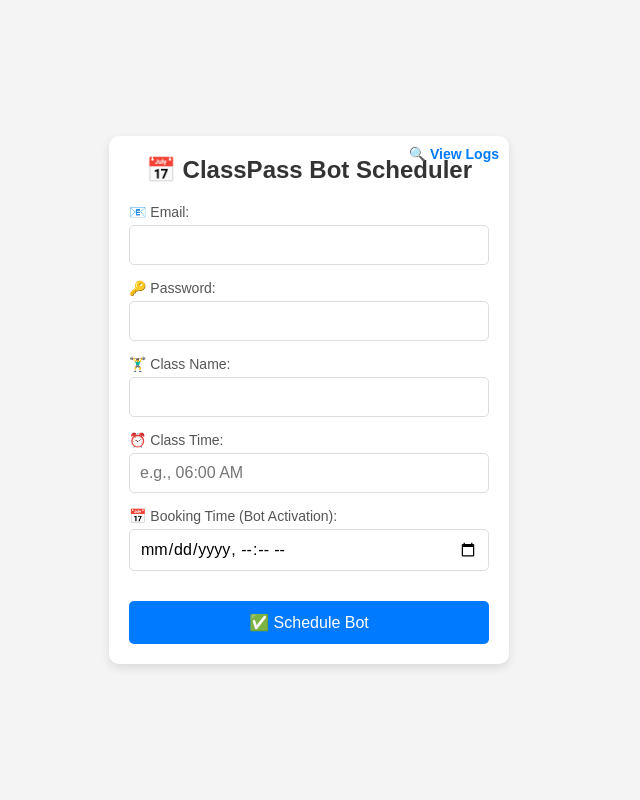
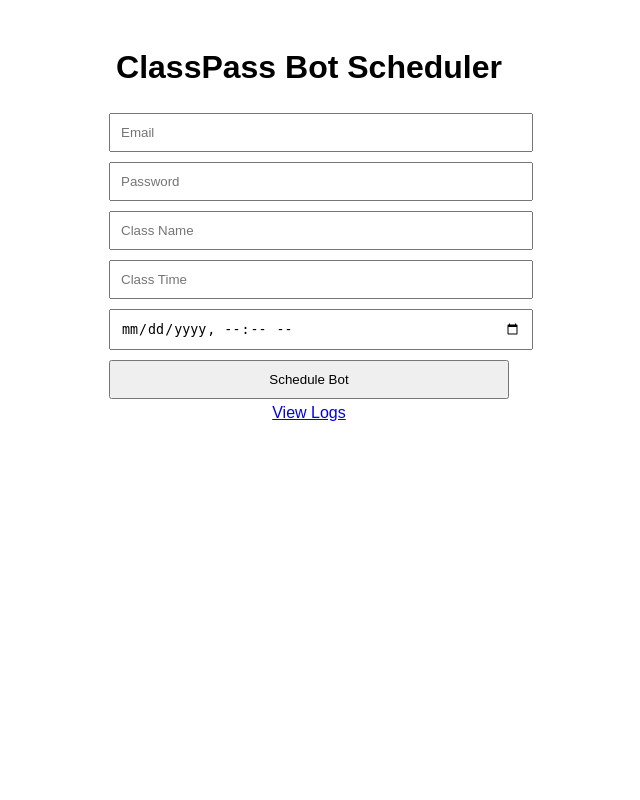
Before and after one commit to hannesue/classpass-bot, a Flask app: page / in a window 1280 px wide. Shown: the whole page, without its empty margins (331-971 px from the left). Run offline with Flask 3, Linux system fonts and the light colour scheme.

Commit message:
Update index.html

```diff
--- a/templates/index.html
+++ b/templates/index.html
@@ -5,158 +5,38 @@
     <meta name="viewport" content="width=device-width, initial-scale=1.0">
     <title>ClassPass Bot</title>
     <style>
-        /* Global Styles */
-        * {
-            box-sizing: border-box;
-            margin: 0;
-            padding: 0;
-            font-family: Arial, sans-serif;
+        body { font-family: Arial, sans-serif; text-align: center; }
+        .container { max-width: 400px; margin: auto; padding: 20px; }
+        input, button { width: 100%; padding: 10px; margin: 5px 0; }
+        #message { display: none; padding: 10px; margin-top: 10px; }
+    </style>
+    <script>
+        function scheduleBot(event) {
+            event.preventDefault();
+            let formData = new FormData(document.getElementById("scheduleForm"));
+            fetch("/schedule", { method: "POST", body: formData })
+                .then(response => response.json())
+                .then(data => {
+                    document.getElementById("message").innerText = data.message;
+                    document.getElementById("message").style.display = "block";
+                    document.getElementById("scheduleForm").reset();
+                });
         }
-
-        body {
-            display: flex;
-            justify-content: center;
-            align-items: center;
-            min-height: 100vh;
-            background: #f4f4f4;
-            padding: 20px;
-        }
-
-        .container {
-            background: white;
-            padding: 20px;
-            border-radius: 10px;
-            box-shadow: 0 4px 10px rgba(0, 0, 0, 0.1);
-            max-width: 400px;
-            width: 100%;
-            text-align: center;
-            position: relative;
-        }
-
-        h1 {
-            margin-bottom: 20px;
-            font-size: 24px;
-            color: #333;
-        }
-
-        label {
-            display: block;
-            font-size: 14px;
-            text-align: left;
-            margin: 10px 0 5px;
-            color: #555;
-        }
-
-        input {
-            width: 100%;
-            padding: 10px;
-            border: 1px solid #ddd;
-            border-radius: 5px;
-            font-size: 16px;
-        }
-
-        button {
-            width: 100%;
-            padding: 12px;
-            margin-top: 15px;
-            background: #007BFF;
-            color: white;
-            font-size: 16px;
-            border: none;
-            border-radius: 5px;
-            cursor: pointer;
-            transition: 0.3s;
-        }
-
-        button:hover {
-            background: #0056b3;
-        }
-
-        .form-group {
-            margin-bottom: 15px;
-        }
-
-        /* Floating Log Button */
-        .log-link {
-            position: absolute;
-            top: 10px;
-            right: 10px;
-            font-size: 14px;
-        }
-
-        .log-link a {
-            text-decoration: none;
-            color: #007BFF;
-            font-weight: bold;
-        }
-
-        .log-link a:hover {
-            color: #0056b3;
-        }
-    </style>
+    </script>
 </head>
 <body>
-
     <div class="container">
-        <div class="log-link">
-            <a href="#" onclick="requestLogs()">🔍 View Logs</a>
-        </div>
-        <h1>📅 ClassPass Bot Scheduler</h1>
-        <form id="botForm">
-
-            <div class="form-group">
-                <label for="email">📧 Email:</label>
-                <input type="email" id="email" name="email" required>
-            </div>
-
-            <div class="form-group">
-                <label for="password">🔑 Password:</label>
-                <input type="password" id="password" name="password" required>
-            </div>
-
-            <div class="form-group">
-                <label for="class_name">🏋️‍♂️ Class Name:</label>
-                <input type="text" id="class_name" name="class_name" required>
-            </div>
-
-            <div class="form-group">
-                <label for="class_time">⏰ Class Time:</label>
-                <input type="text" id="class_time" name="class_time" placeholder="e.g., 06:00 AM" required>
-            </div>
-
-            <div class="form-group">
-                <label for="booking_time">📅 Booking Time (Bot Activation):</label>
-                <input type="datetime-local" id="booking_time" name="booking_time" required>
-            </div>
-
-            <button type="submit">✅ Schedule Bot</button>
+        <h1>ClassPass Bot Scheduler</h1>
+        <form id="scheduleForm" onsubmit="scheduleBot(event)">
+            <input type="email" name="email" placeholder="Email" required>
+            <input type="password" name="password" placeholder="Password" required>
+            <input type="text" name="class_name" placeholder="Class Name" required>
+            <input type="text" name="class_time" placeholder="Class Time" required>
+            <input type="datetime-local" name="booking_time" required>
+            <button type="submit">Schedule Bot</button>
         </form>
+        <div id="message"></div>
+        <a href="/logs?password=DietCoke">View Logs</a>
     </div>
-
-    <script>
-        document.getElementById("botForm").addEventListener("submit", function(event) {
-            event.preventDefault();
-
-            let formData = new FormData(this);
-
-            fetch("/schedule", {
-                method: "POST",
-                body: formData
-            }).then(response => response.text()).then(data => {
-                alert("✅ Bot scheduled successfully!");
-                document.getElementById("botForm").reset();
-            }).catch(error => {
-                alert("❌ Error scheduling bot. Please try again.");
-            });
-        });
-
-        function requestLogs() {
-            let password = prompt("Enter Password to View Logs:");
-            if (password !== null) {
-                window.location.href = "/logs?password=" + encodeURIComponent(password);
-            }
-        }
-    </script>
-
 </body>
 </html>
```
